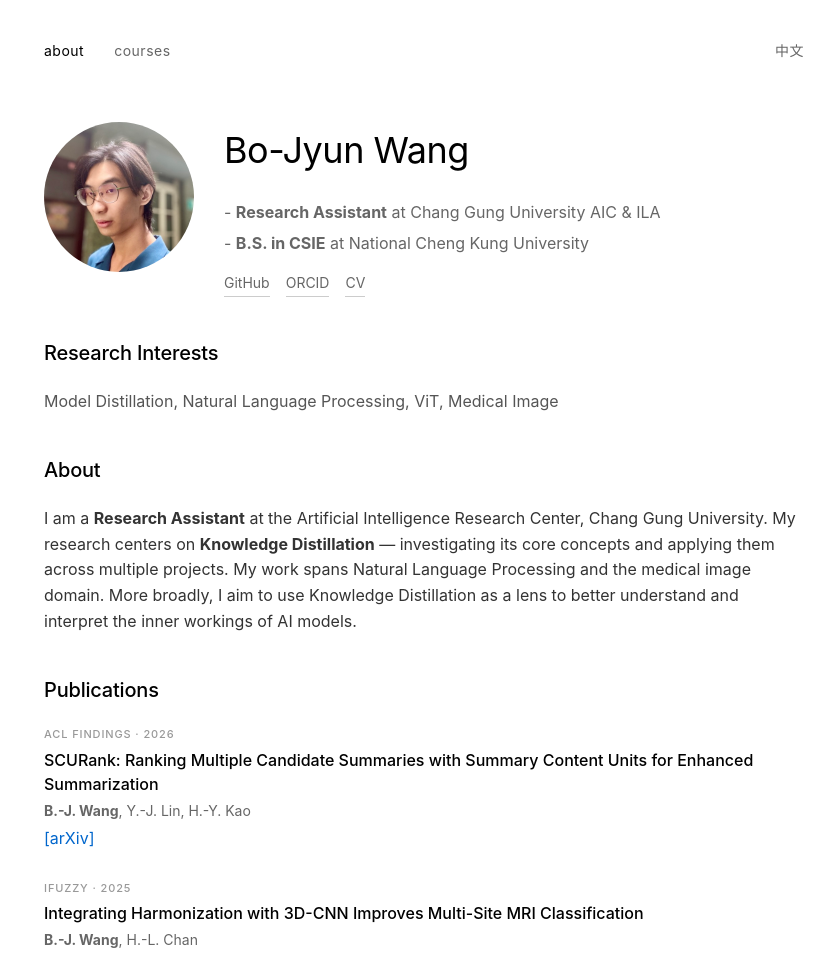
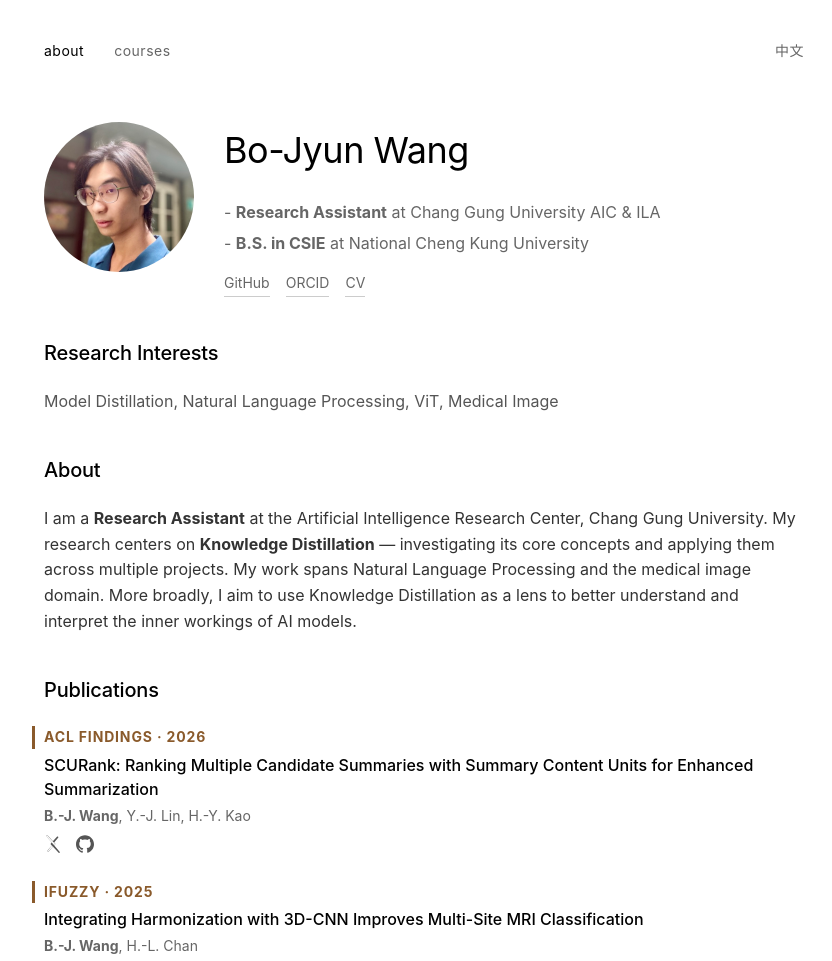
Before and after one commit to BirddWang/BirddWang.github.io, a plain HTML site: page index.html in a window 1280 px wide. Shown: the top 961 px of the page, without its empty margins (216-1048 px from the left). Drawn offline with Linux system fonts and the light colour scheme; a script that the page names is missing.

Commit message:
style: enhance the conference view and the link style update

```diff
--- a/index.html
+++ b/index.html
@@ -53,7 +53,14 @@
                         <span class="pub-venue">ACL Findings · 2026</span>
                         <strong>SCURank: Ranking Multiple Candidate Summaries with Summary Content Units for Enhanced Summarization</strong>
                         <span class="pub-authors"><b>B.-J. Wang</b>, Y.-J. Lin, H.-Y. Kao</span>
-                        <a href="https://arxiv.org/abs/2604.19185" target="_blank" class="pub-link">[arXiv]</a>
+                        <div class="pub-links">
+                            <a href="https://arxiv.org/abs/2604.19185" target="_blank" rel="noopener" class="pub-link" aria-label="arXiv paper" title="arXiv">
+                                <svg viewBox="0 0 24 24" aria-hidden="true"><path d="M3.8423 0a1.0037 1.0037 0 0 0-.922.6078c-.1536.3687-.0438.6275.2938 1.1113l6.9185 8.3597-1.0223 1.1058a1.0393 1.0393 0 0 0 .003 1.4229l1.2292 1.3135-5.4391 6.4444c-.2803.299-.4538.823-.2971 1.1986a1.0253 1.0253 0 0 0 .9585.635.9133.9133 0 0 0 .6891-.3405l5.783-6.126 7.4902 8.0051a.8527.8527 0 0 0 .6835.2597.9575.9575 0 0 0 .8777-.6138c.1577-.377-.017-.7502-.306-1.1407l-7.0518-8.3418 1.0632-1.13a.9626.9626 0 0 0 .0089-1.3165L4.6336.4639s-.3733-.4535-.768-.463zm0 .272h.0166c.2179.0052.4874.2715.5644.3639l.005.006.0052.0055 10.169 10.9905a.6915.6915 0 0 1-.0072.945l-1.0666 1.133-1.4982-1.7724-8.5994-10.39c-.3286-.472-.352-.6183-.2592-.841a.7307.7307 0 0 1 .6704-.4401Zm14.341 1.5701a.877.877 0 0 0-.6554.2418l-5.6962 6.1584 1.6944 1.8319 5.3089-6.5138c.3251-.4335.479-.6603.3247-1.0292a1.1205 1.1205 0 0 0-.9763-.689zm-7.6557 12.2823 1.3186 1.4135-5.7864 6.1295a.6494.6494 0 0 1-.4959.26.7516.7516 0 0 1-.706-.4669c-.1119-.2682.0359-.6864.2442-.9083l.0051-.0055.0047-.0055z"/></svg>
+                            </a>
+                            <a href="https://github.com/BirddWang/SCURank" target="_blank" rel="noopener" class="pub-link" aria-label="Code on GitHub" title="Code">
+                                <svg viewBox="0 0 24 24" aria-hidden="true"><path d="M12 .297c-6.63 0-12 5.373-12 12 0 5.303 3.438 9.8 8.205 11.385.6.113.82-.258.82-.577 0-.285-.01-1.04-.015-2.04-3.338.724-4.042-1.61-4.042-1.61C4.422 18.07 3.633 17.7 3.633 17.7c-1.087-.744.084-.729.084-.729 1.205.084 1.838 1.236 1.838 1.236 1.07 1.835 2.809 1.305 3.495.998.108-.776.417-1.305.76-1.605-2.665-.3-5.466-1.332-5.466-5.93 0-1.31.465-2.38 1.235-3.22-.135-.303-.54-1.523.105-3.176 0 0 1.005-.322 3.3 1.23.96-.267 1.98-.399 3-.405 1.02.006 2.04.138 3 .405 2.28-1.552 3.285-1.23 3.285-1.23.645 1.653.24 2.873.12 3.176.765.84 1.23 1.91 1.23 3.22 0 4.61-2.805 5.625-5.475 5.92.42.36.81 1.096.81 2.22 0 1.606-.015 2.896-.015 3.286 0 .315.21.69.825.57C20.565 22.092 24 17.592 24 12.297c0-6.627-5.373-12-12-12"/></svg>
+                            </a>
+                        </div>
                     </li>
                     <li>
                         <span class="pub-venue">iFuzzy · 2025</span>
--- a/styles.css
+++ b/styles.css
@@ -151,11 +151,15 @@
 }
 
 .pub-venue {
-    font-size: 11px;
-    font-weight: 500;
-    letter-spacing: 0.08em;
+    align-self: flex-start;
+    font-size: 14px;
+    font-weight: 700;
+    letter-spacing: 0.06em;
     text-transform: uppercase;
-    color: #999;
+    color: #8a5a2b;
+    border-left: 3px solid #8a5a2b;
+    padding-left: 9px;
+    margin-left: -12px;
 }
 
 .publications li strong {
@@ -167,6 +171,31 @@
 .pub-authors {
     font-size: 14px;
     color: #666;
+}
+
+.pub-links {
+    display: flex;
+    align-items: center;
+    gap: 14px;
+    margin-top: 4px;
+}
+
+.pub-link {
+    display: inline-flex;
+    color: #555;
+    transition: color 0.2s ease;
+}
+
+.pub-link:hover {
+    color: #8a5a2b;
+    text-decoration: none;
+}
+
+.pub-link svg {
+    width: 18px;
+    height: 18px;
+    fill: currentColor;
+    display: block;
 }
 
 /* Links */
```
Also changed, not shown: zh-TW/index.html (+8 -1 lines).
